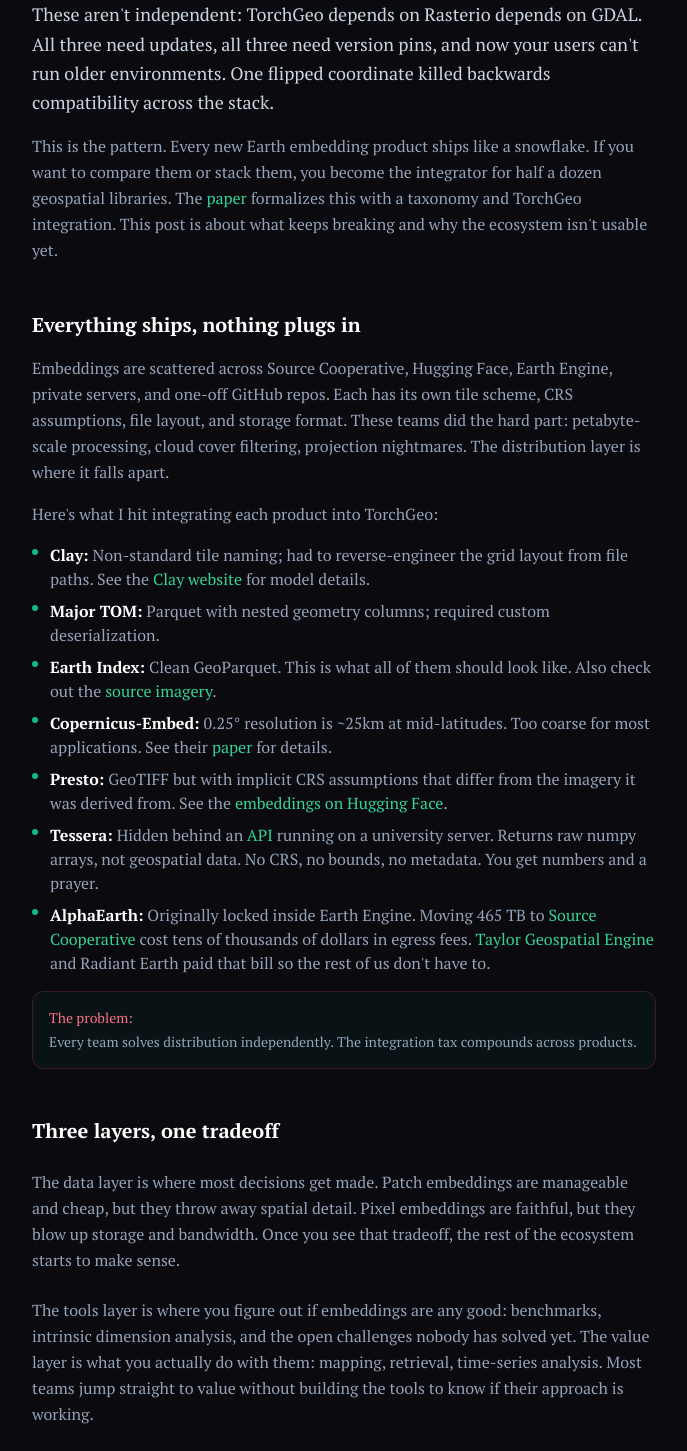
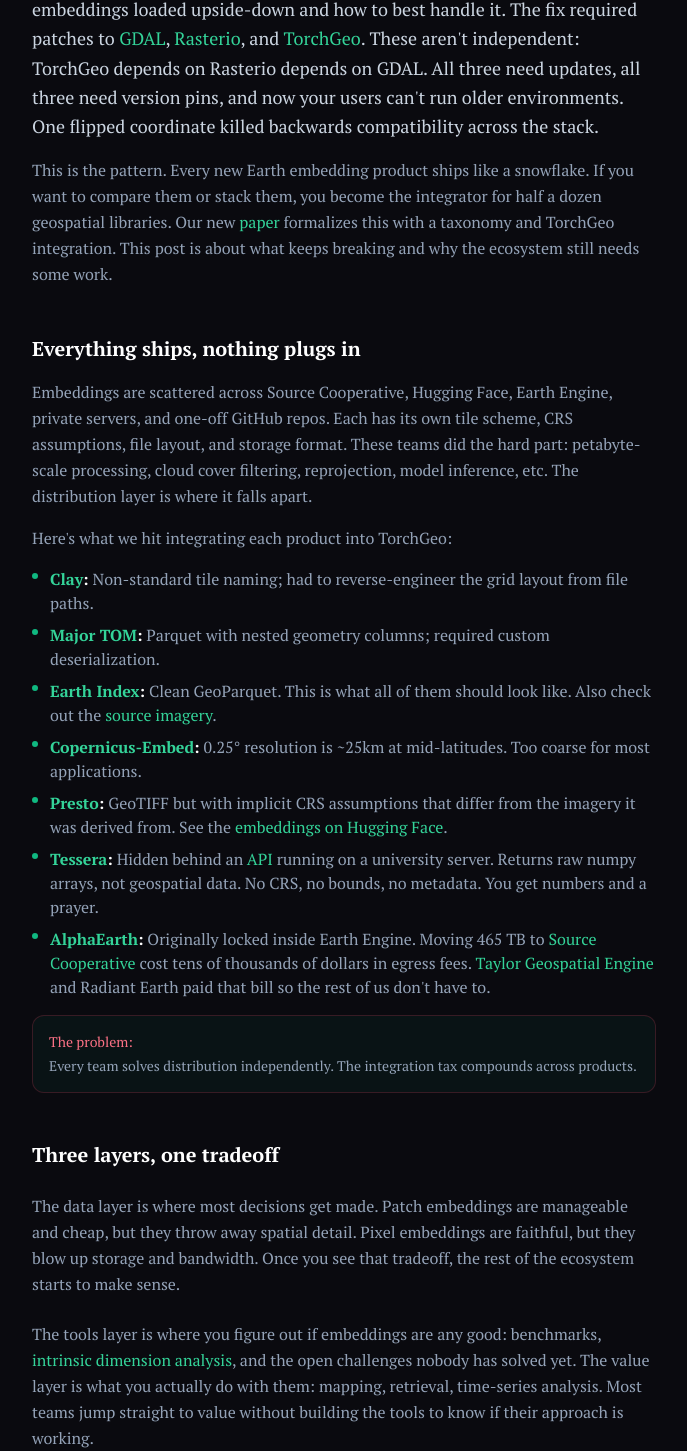
Before and after one commit to isaaccorley/isaaccorley.github.io, a Next.js app: page /earth-embedding-products in a window 1280 px wide. Shown: the part 507-1958 px from the top of the page, without its empty margins (296-983 px from the left). Built offline with nearby package versions, Linux system fonts and the light colour scheme.

Commit message:
feat: add SEO meta tags, author byline, S3 costs, link product names

```diff
--- a/src/app/earth-embedding-products/page.tsx
+++ b/src/app/earth-embedding-products/page.tsx
@@ -4,10 +4,33 @@ import { ArrowRight, Database, Target, Wrench } from "lucide-react";
 import { CodeBlock } from "@/components/code-block";
 import { Footer } from "@/components/footer";
 
+const title = "The Technical Debt of Earth Embedding Products";
+const description =
+  "A deep dive into seven Earth embedding products, why they don't work together, and what we're doing about it.";
+const url = "https://isaaccorley.github.io/earth-embedding-products";
+const publishedDate = "2026-01-22";
+
 export const metadata: Metadata = {
-  title: "The Technical Debt of Earth Embedding Products | Isaac Corley",
-  description:
-    "A deep dive into seven Earth embedding products, why they don't work together, and what we're doing about it.",
+  title: `${title} | Isaac Corley`,
+  description,
+  openGraph: {
+    title,
+    description,
+    url,
+    type: "article",
+    publishedTime: publishedDate,
+    authors: ["Isaac Corley"],
+    siteName: "Isaac Corley",
+  },
+  twitter: {
+    card: "summary_large_image",
+    title,
+    description,
+    creator: "@isaaccorley_",
+  },
+  alternates: {
+    canonical: url,
+  },
 };
 
 const taxonomyLayers = [
@@ -139,6 +162,15 @@ function formatBytes(bytes: number): string {
   return `${bytes.toFixed(0)} B`;
 }
 
+// AWS S3 Standard storage: ~$0.023/GB/month
+function formatS3Cost(bytes: number): string {
+  const gb = bytes / 1e9;
+  const costPerMonth = gb * 0.023;
+  if (costPerMonth >= 1000) return `$${(costPerMonth / 1000).toFixed(1)}k/mo`;
+  if (costPerMonth >= 1) return `$${costPerMonth.toFixed(0)}/mo`;
+  return `$${costPerMonth.toFixed(2)}/mo`;
+}
+
 const torchGeoSnippet = `from torchgeo.datasets import EarthIndexEmbeddings, Sentinel2
 from torchgeo.models import ViTSmall14_DINOv2_Weights, vit_small_patch14_dinov2
 from torch.nn import CosineSimilarity
@@ -196,6 +228,33 @@ export default function EarthEmbeddingProductsPage() {
 
   return (
     <div className="min-h-screen bg-[#0a0a0f]">
+      {/* JSON-LD structured data */}
+      <script
+        type="application/ld+json"
+        dangerouslySetInnerHTML={{
+          __html: JSON.stringify({
+            "@context": "https://schema.org",
+            "@type": "Article",
+            headline: title,
+            description,
+            datePublished: publishedDate,
+            author: {
+              "@type": "Person",
+              name: "Isaac Corley",
+              url: "https://isaaccorley.github.io",
+              jobTitle: "Senior Machine Learning Engineer",
+              worksFor: { "@type": "Organization", name: "Wherobots" },
+            },
+            publisher: {
+              "@type": "Person",
+              name: "Isaac Corley",
+              url: "https://isaaccorley.github.io",
+            },
+            mainEntityOfPage: url,
+          }),
+        }}
+      />
+
       {/* Nav */}
       <nav className="absolute top-0 left-0 right-0 z-10 flex items-center gap-4 px-6 py-4 text-xs text-slate-500">
         <Link href="/" className="hover:text-slate-300 transition-colors">
@@ -217,6 +276,7 @@ export default function EarthEmbeddingProductsPage() {
           <p className="text-xs font-medium uppercase tracking-[0.3em] text-emerald-400">
             January 2026
           </p>
+          <p className="mt-2 text-xs text-slate-500">Isaac Corley</p>
           <h1 className="mt-6 text-3xl font-bold tracking-tight text-white sm:text-4xl">
             The Technical Debt of Earth Embedding Products
           </h1>
@@ -234,8 +294,8 @@ export default function EarthEmbeddingProductsPage() {
           {/* Intro */}
           <section className="space-y-4">
             <p className="text-lg leading-relaxed text-slate-300">
-              Last month I spent three days debugging why AlphaEarth embeddings loaded upside-down.
-              The fix required patches to{" "}
+              Last month our team spent three days debugging why AlphaEarth embeddings loaded
+              upside-down and how to best handle it. The fix required patches to{" "}
               <a
                 className="text-emerald-400 hover:text-emerald-300"
                 href="https://github.com/OSGeo/gdal/issues/13416"
@@ -270,7 +330,7 @@ export default function EarthEmbeddingProductsPage() {
             <p className="leading-relaxed text-slate-400">
               This is the pattern. Every new Earth embedding product ships like a snowflake. If you
               want to compare them or stack them, you become the integrator for half a dozen
-              geospatial libraries. The{" "}
+              geospatial libraries. Our new{" "}
               <a
                 className="text-emerald-400 hover:text-emerald-300"
                 href="https://arxiv.org/abs/2601.13134"
@@ -280,7 +340,7 @@ export default function EarthEmbeddingProductsPage() {
                 paper
               </a>{" "}
               formalizes this with a taxonomy and TorchGeo integration. This post is about what
-              keeps breaking and why the ecosystem isn&apos;t usable yet.
+              keeps breaking and why the ecosystem still needs some work.
             </p>
           </section>
 
@@ -291,11 +351,11 @@ export default function EarthEmbeddingProductsPage() {
               Embeddings are scattered across Source Cooperative, Hugging Face, Earth Engine,
               private servers, and one-off GitHub repos. Each has its own tile scheme, CRS
               assumptions, file layout, and storage format. These teams did the hard part:
-              petabyte-scale processing, cloud cover filtering, projection nightmares. The
-              distribution layer is where it falls apart.
+              petabyte-scale processing, cloud cover filtering, reprojection, model inference, etc.
+              The distribution layer is where it falls apart.
             </p>
             <p className="leading-relaxed text-slate-400">
-              Here&apos;s what I hit integrating each product into TorchGeo:
+              Here&apos;s what we hit integrating each product into TorchGeo:
             </p>
             <ul className="space-y-2 text-slate-400">
               <li className="flex gap-3">
@@ -303,7 +363,7 @@ export default function EarthEmbeddingProductsPage() {
                 <span>
                   <strong className="text-white">
                     <a
-                      className="text-white hover:text-emerald-300"
+                      className="text-emerald-400 hover:text-emerald-300"
                       href="https://source.coop/clay/clay-model-v0-embeddings"
                       target="_blank"
                       rel="noreferrer"
@@ -313,16 +373,6 @@ export default function EarthEmbeddingProductsPage() {
                     :
                   </strong>{" "}
                   Non-standard tile naming; had to reverse-engineer the grid layout from file paths.
-                  See the{" "}
-                  <a
-                    className="text-emerald-400 hover:text-emerald-300"
-                    href="https://clay-foundation.github.io/model/"
-                    target="_blank"
-                    rel="noreferrer"
-                  >
-                    Clay website
-                  </a>{" "}
-                  for model details.
                 </span>
               </li>
               <li className="flex gap-3">
@@ -330,7 +380,7 @@ export default function EarthEmbeddingProductsPage() {
                 <span>
                   <strong className="text-white">
                     <a
-                      className="text-white hover:text-emerald-300"
+                      className="text-emerald-400 hover:text-emerald-300"
                       href="https://huggingface.co/Major-TOM"
                       target="_blank"
                       rel="noreferrer"
@@ -347,7 +397,7 @@ export default function EarthEmbeddingProductsPage() {
                 <span>
                   <strong className="text-white">
                     <a
-                      className="text-white hover:text-emerald-300"
+                      className="text-emerald-400 hover:text-emerald-300"
                       href="https://source.coop/earthgenome/earthindexembeddings"
                       target="_blank"
                       rel="noreferrer"
@@ -371,17 +421,18 @@ export default function EarthEmbeddingProductsPage() {
               <li className="flex gap-3">
                 <span className="mt-1.5 h-1.5 w-1.5 shrink-0 rounded-full bg-emerald-500" />
                 <span>
-                  <strong className="text-white">Copernicus-Embed:</strong> 0.25° resolution is
-                  ~25km at mid-latitudes. Too coarse for most applications. See their{" "}
+                  <strong className="text-white">
                     <a
                       className="text-emerald-400 hover:text-emerald-300"
                       href="https://arxiv.org/abs/2503.11849"
                       target="_blank"
                       rel="noreferrer"
                     >
-                    paper
-                  </a>{" "}
-                  for details.
+                      Copernicus-Embed
+                    </a>
+                    :
+                  </strong>{" "}
+                  0.25° resolution is ~25km at mid-latitudes. Too coarse for most applications.
                 </span>
               </li>
               <li className="flex gap-3">
@@ -389,7 +440,7 @@ export default function EarthEmbeddingProductsPage() {
                 <span>
                   <strong className="text-white">
                     <a
-                      className="text-white hover:text-emerald-300"
+                      className="text-emerald-400 hover:text-emerald-300"
                       href="https://arxiv.org/abs/2304.14065"
                       target="_blank"
                       rel="noreferrer"
@@ -414,7 +465,18 @@ export default function EarthEmbeddingProductsPage() {
               <li className="flex gap-3">
                 <span className="mt-1.5 h-1.5 w-1.5 shrink-0 rounded-full bg-emerald-500" />
                 <span>
-                  <strong className="text-white">Tessera:</strong> Hidden behind an{" "}
+                  <strong className="text-white">
+                    <a
+                      className="text-emerald-400 hover:text-emerald-300"
+                      href="https://arxiv.org/abs/2506.20380"
+                      target="_blank"
+                      rel="noreferrer"
+                    >
+                      Tessera
+                    </a>
+                    :
+                  </strong>{" "}
+                  Hidden behind an{" "}
                   <a
                     className="text-emerald-400 hover:text-emerald-300"
                     href="https://github.com/ucam-eo/geotessera"
@@ -432,7 +494,7 @@ export default function EarthEmbeddingProductsPage() {
                 <span>
                   <strong className="text-white">
                     <a
-                      className="text-white hover:text-emerald-300"
+                      className="text-emerald-400 hover:text-emerald-300"
                       href="https://arxiv.org/abs/2507.22291"
                       target="_blank"
                       rel="noreferrer"
@@ -482,11 +544,18 @@ export default function EarthEmbeddingProductsPage() {
               starts to make sense.
             </p>
             <p className="leading-relaxed text-slate-400">
-              The tools layer is where you figure out if embeddings are any good: benchmarks,
-              intrinsic dimension analysis, and the open challenges nobody has solved yet. The value
-              layer is what you actually do with them: mapping, retrieval, time-series analysis.
-              Most teams jump straight to value without building the tools to know if their approach
-              is working.
+              The tools layer is where you figure out if embeddings are any good: benchmarks,{" "}
+              <a
+                className="text-emerald-400 hover:text-emerald-300"
+                href="https://arxiv.org/abs/2511.02101"
+                target="_blank"
+                rel="noreferrer"
+              >
+                intrinsic dimension analysis
+              </a>
+              , and the open challenges nobody has solved yet. The value layer is what you actually
+              do with them: mapping, retrieval, time-series analysis. Most teams jump straight to
+              value without building the tools to know if their approach is working.
             </p>
             <div className="grid gap-3 sm:grid-cols-3">
               {taxonomyLayers.map((layer, idx) => {
@@ -605,6 +674,9 @@ export default function EarthEmbeddingProductsPage() {
                       </div>
                       <div className="w-16 shrink-0 text-right font-mono text-xs text-slate-500">
                         {formatBytes(continentSize)}
+                      </div>
+                      <div className="w-20 shrink-0 text-right font-mono text-xs text-emerald-400/70">
+                        {formatS3Cost(continentSize)}
                       </div>
                     </div>
                   );
```
Lines whose indentation alone changed are shown as unchanged.
